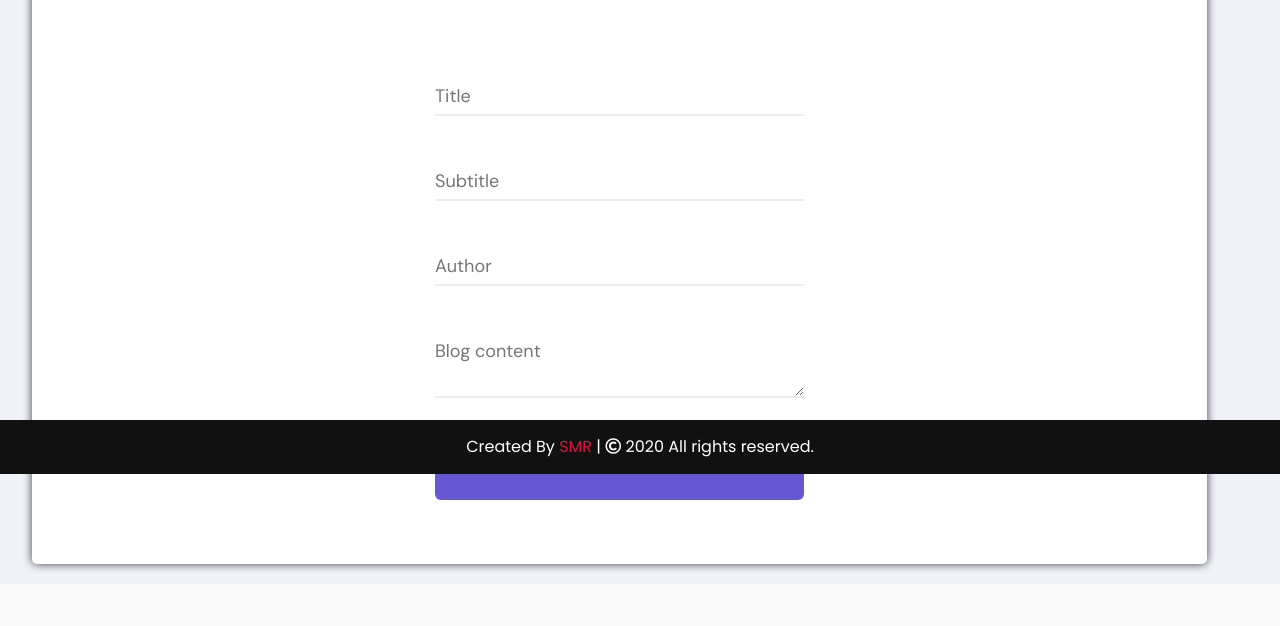
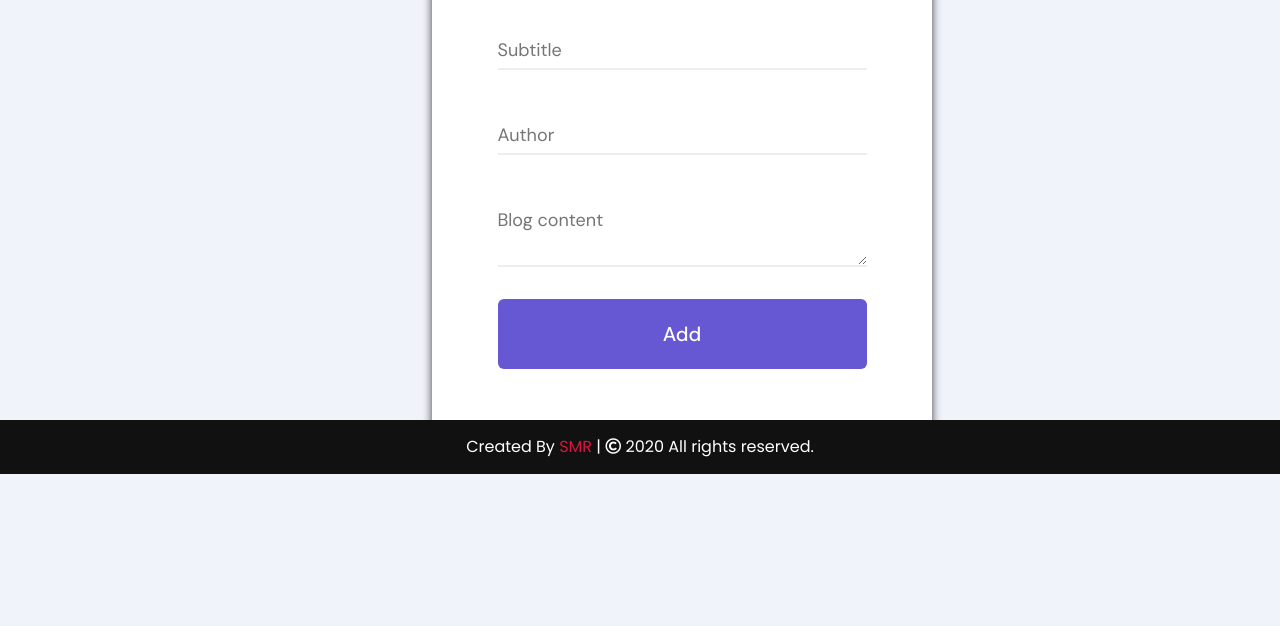
Before and after one commit to smr-yogesh/Blog, a Flask app: page /addpost in a window 1280 px wide. Shown: the part 326-952 px from the top of the page. Before the commit the page ends 899 px from the top, so only its background shows below. Run offline with Flask 3, Linux system fonts and the light colour scheme.

Commit message:
add post page fixed

```diff
--- a/static/css/poststyle.css
+++ b/static/css/poststyle.css
@@ -4,6 +4,14 @@
     border-radius: 5px;
     box-shadow: 0px 0px 10px 0px rgba(0, 0, 0, 0.75);
     width: 1175px;
+    margin-bottom: 20px;
+  }
+  .blog-add {
+    background-color: #fff;;
+    border-radius: 5px;
+    box-shadow: 0px 0px 10px 0px rgba(0, 0, 0, 0.75);
+    width: 500px;
+    height: 600px;
     margin-bottom: 20px;
   }
 
@@ -51,11 +59,16 @@
   }
 
   .container {
-    padding: 100px 250px;
+    padding: 150px 300px;
+  }
+
+.add_container {
+    padding: 150px 400px;
   }
 
   .post_container {
     padding: 100px 300px;
+    height: 10px;
   }
 
   .back-button {
--- a/static/css/style.css
+++ b/static/css/style.css
@@ -645,17 +645,6 @@ input {
 	padding: .75rem;
 }
 
-.card-image {
-	border-radius: 8px;
-	overflow: hidden;
-	padding-bottom: 65%;
-	background-image: url('https://i.postimg.cc/FFfJ24Bh/depositphotos-3882728-stock-illustration-line-art-black-pen.jpg');
-	background-repeat: no-repeat;
-	background-size: 100%;
-	background-position: 0 5%;
-	position: relative;
-}
-
 .card-heading {
 	position: absolute;
 	left: 10%;
--- a/templates/addpost.html
+++ b/templates/addpost.html
@@ -2,10 +2,11 @@
 {% block content %}
 
 <head>
+    <title>Add post</title>
     <link rel="stylesheet" href="{{ url_for('static', filename='css/poststyle.css') }}">
 </head>
-
-<div class="blog-post">
+    <div class="add_container">
+        <div class="blog-add">
             <div class="card">
             <div class="card-image"></div>
                 <form class="card-form" name="addForm" id="addForm" method="POST" action="{{ url_for('admin_B.ap') }}" novalidate>
@@ -22,11 +23,10 @@
                     <textarea rows="2" class="input-field" placeholder="Blog content" name="content" id="content" required ></textarea>
                 </div>
                 <div class="action">
-            <button type="submit" class="action-button" id="sendMessageButton">Send</button>
+                    <button type="submit" class="action-button" id="sendMessageButton">Add</button>
                 </div>
                 </form>
             </div>
         </div>
-
-
+    </div>
 {% endblock %}
--- a/templates/sign_in.html
+++ b/templates/sign_in.html
@@ -1,4 +1,3 @@
-
 <head>
   <meta charset="UTF-8">
   <title>Sign Up - Signin</title>
```
Lines whose indentation alone changed are shown as unchanged.
